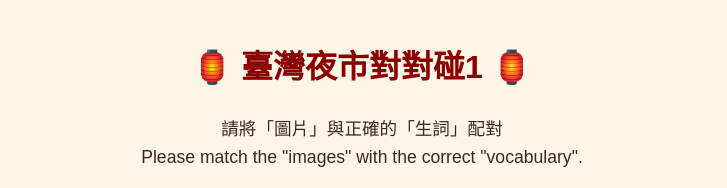
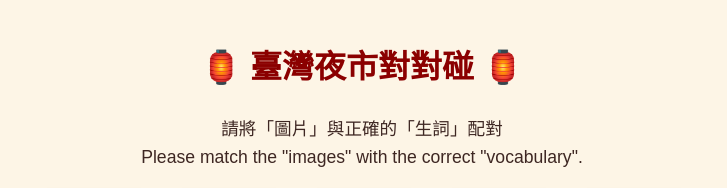
Before and after one commit to Karma-1827/Taiwan-NightMarket-Beginner, a plain HTML site: page index.html in a window 1280 px wide. Shown: the top 188 px of the page, without its empty margins (278-1005 px from the left). Drawn offline with Linux system fonts and the light colour scheme.

Commit message:
Update index.html

```diff
--- a/index.html
+++ b/index.html
@@ -151,7 +151,7 @@
 </head>
 <body>
 
-    <h1>🏮 臺灣夜市對對碰1 🏮</h1>
+    <h1>🏮 臺灣夜市對對碰 🏮</h1>
     <p class="instructions">
         請將「圖片」與正確的「生詞」配對<br>
         Please match the "images" with the correct "vocabulary".
```
